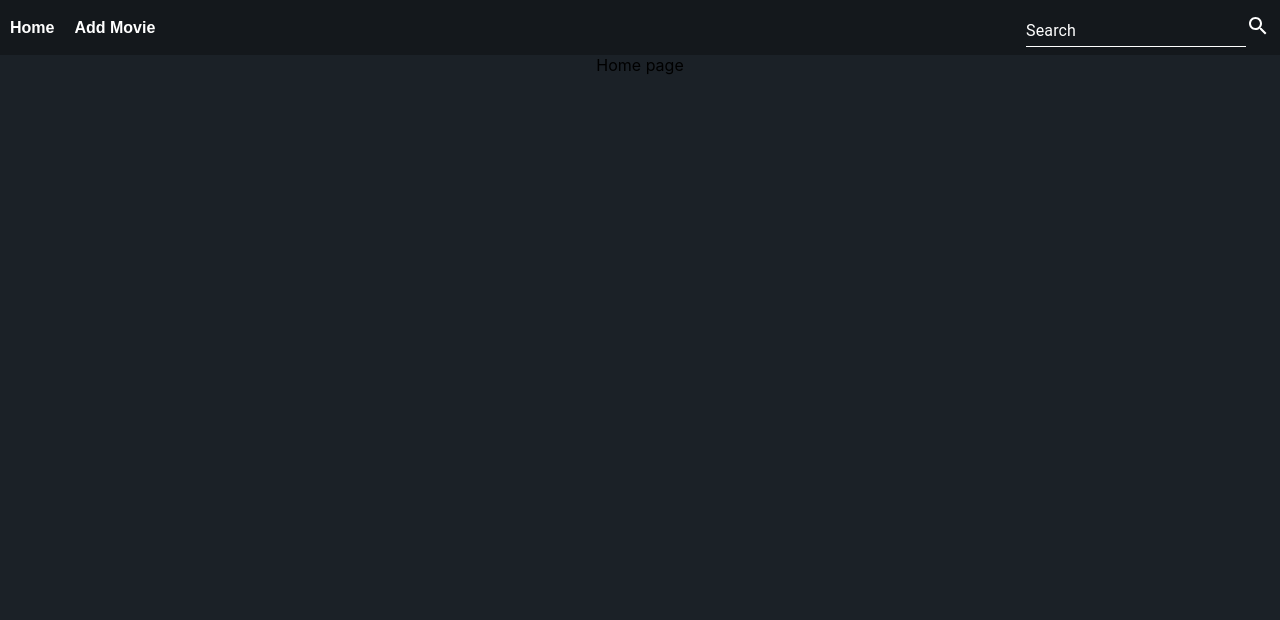
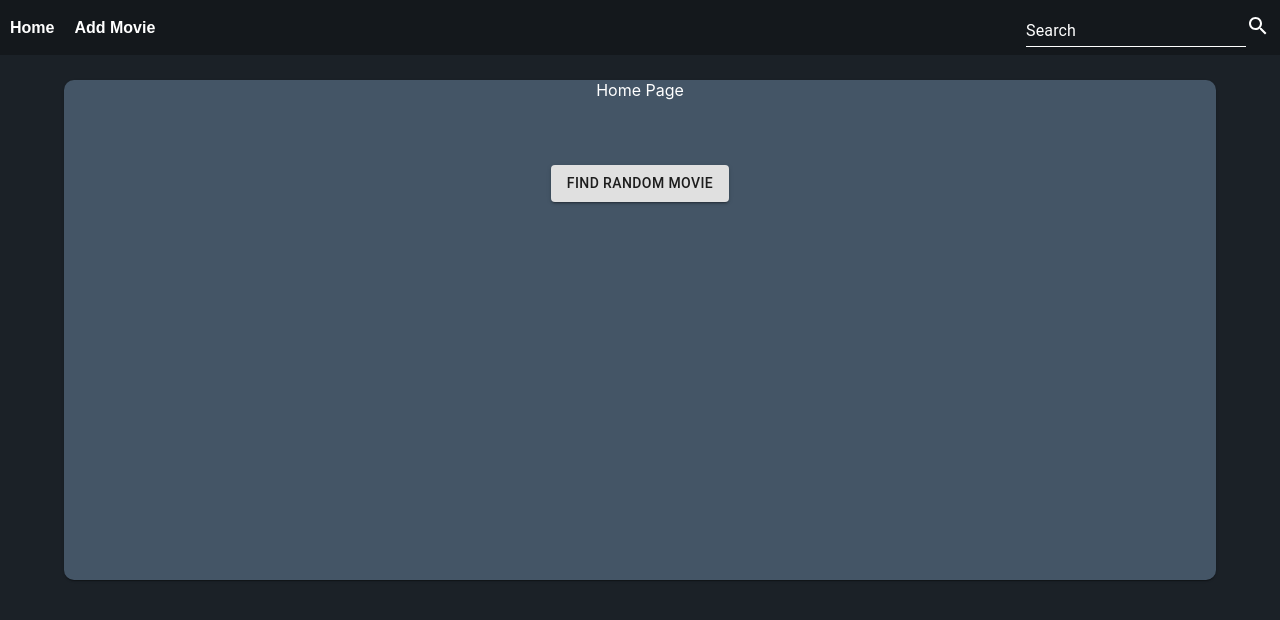
Before and after one commit to zkilleb/movie-db, a React (Create React App) app: page / in a window 1280 px wide. Shown: the top 620 px of the page. Built offline with nearby package versions, Linux system fonts and the light colour scheme; the HTML template or start-up script is replaced by a standard one.

Commit message:
Add find random movie button to home page

```diff
--- /dev/null
+++ b/src/classes/TMDBResult.ts
@@ -0,0 +1,4 @@
+export class TMDBResult {
+  title: string = "";
+  release_date: string = "";
+}
--- a/src/classes/index.js
+++ b/src/classes/index.ts
@@ -1,3 +1,4 @@
 export { Result } from "./Result";
 export { Validation } from "./Validation";
 export { Ebert } from "./Ebert";
+export { TMDBResult } from "./TMDBResult";
--- a/src/components/AddForm.tsx
+++ b/src/components/AddForm.tsx
@@ -16,7 +16,7 @@ import {
 } from "@material-ui/core";
 import { useHistory } from "react-router-dom";
 import AddCircleIcon from "@material-ui/icons/AddCircle";
-import { Result, Validation } from "../classes";
+import { Result, Validation, TMDBResult } from "../classes";
 import { addMovie, editMovie, getTMDBKeyword } from "../handlers";
 import { Notification } from ".";
 
@@ -64,8 +64,8 @@ export function AddForm(data: IAddForm) {
       async function fetchData() {
         const tmdbResults = await getTMDBKeyword(title);
         if (tmdbResults) {
-          const result: ITMDBResult[] | undefined = tmdbResults.find(
-            (movie: ITMDBResult) =>
+          const result: TMDBResult[] | undefined = tmdbResults.find(
+            (movie: TMDBResult) =>
               title &&
               movie.title.toLowerCase() === title.toLowerCase() &&
               parseInt(movie.release_date.substring(0, 4)) >= minYear &&
@@ -433,8 +433,3 @@ const useStyles = makeStyles((theme) => ({
 interface IAddForm {
   data?: Result;
 }
-
-export interface ITMDBResult {
-  title: string;
-  release_date: string;
-}
--- /dev/null
+++ b/src/components/Random.tsx
@@ -0,0 +1,58 @@
+import { makeStyles } from "@material-ui/core/styles";
+import { Button } from "@material-ui/core";
+import { useHistory } from "react-router-dom";
+import { getRandom, getTMDBKeyword } from "../handlers";
+import { TMDBResult } from "../classes";
+
+export function Random() {
+  const classes = useStyles();
+  const history = useHistory();
+
+  return (
+    <div className={classes.random} data-cy="Random" onClick={handleClick}>
+      <Button variant="contained">Find Random Movie</Button>
+    </div>
+  );
+
+  async function handleClick() {
+    const result = await getRandom();
+    const minYear = result.year ? parseInt(result.year) - 1 : 0;
+    const maxYear = result.year ? parseInt(result.year) + 1 : 0;
+    const tmdbResults = await getTMDBKeyword(result.title);
+    let filteredTmdbResult: TMDBResult[] | undefined;
+    if (tmdbResults) {
+      filteredTmdbResult = tmdbResults.find(
+        (movie: TMDBResult) =>
+          movie.title.toLowerCase() === result.title.toLowerCase() &&
+          parseInt(movie.release_date.substring(0, 4)) >= minYear &&
+          parseInt(movie.release_date.substring(0, 4)) <= maxYear
+      );
+    }
+    history.push({
+      pathname: "/detail",
+      state: {
+        details: {
+          title: result.title,
+          format: result.format,
+          length: result.length,
+          year: result.year,
+          color: result.color,
+          language: result.language,
+          director: result.director,
+          label: result.label,
+          actors: result.actors,
+          notes: result.notes,
+          _id: result._id,
+        },
+        keyword: filteredTmdbResult,
+      },
+    });
+  }
+}
+
+const useStyles = makeStyles(() => ({
+  random: {
+    alignItems: "center",
+    paddingTop: 65,
+  },
+}));
--- a/src/components/Review.tsx
+++ b/src/components/Review.tsx
@@ -28,7 +28,7 @@ export function Review({
 const useStyles = makeStyles(() => ({
   review: {
     marginLeft: "auto",
-    marginRight: 10
+    marginRight: 10,
   },
   link: {
     textDecoration: "none",
--- a/src/components/index.ts
+++ b/src/components/index.ts
@@ -4,3 +4,4 @@ export { Search } from "./Search";
 export { SearchResult } from "./SearchResult";
 export { Notification } from "./Notification";
 export { Review } from "./Review";
+export { Random } from "./Random";
--- /dev/null
+++ b/src/handlers/getRandom.ts
@@ -0,0 +1,7 @@
+import axios from "axios";
+
+export async function getRandom(): Promise<any> {
+  return await axios.get(`http://localhost:8080/random-title`).then((res) => {
+    return res.data;
+  });
+}
--- a/src/handlers/index.ts
+++ b/src/handlers/index.ts
@@ -5,3 +5,4 @@ export { getTMDBKeyword } from "./getTMDBKeyword";
 export { getRecommendations } from "./getRecommendations";
 export { deleteMovie } from "./deleteMovie";
 export { getReview } from "./getReview";
+export { getRandom } from "./getRandom";
--- a/src/routes/Home.tsx
+++ b/src/routes/Home.tsx
@@ -1,3 +1,28 @@
+import { Random } from "../components";
+import { makeStyles } from "@material-ui/core/styles";
+import { Paper } from "@material-ui/core";
+
 export function Home() {
-  return <div>Home page</div>;
+  const classes = useStyles();
+
+  return (
+    <div>
+      <Paper elevation={1} className={classes.paper}>
+        Home Page
+        <Random />
+      </Paper>
+    </div>
+  );
 }
+
+const useStyles = makeStyles(() => ({
+  paper: {
+    backgroundColor: "#456",
+    width: "90%",
+    height: 500,
+    margin: "auto",
+    marginTop: 25,
+    borderRadius: "10px 10px 10px 10px",
+    color: "white"
+  },
+}));
```
Also changed, not shown: 1 other file (tests, documents, lock files or other folders).
